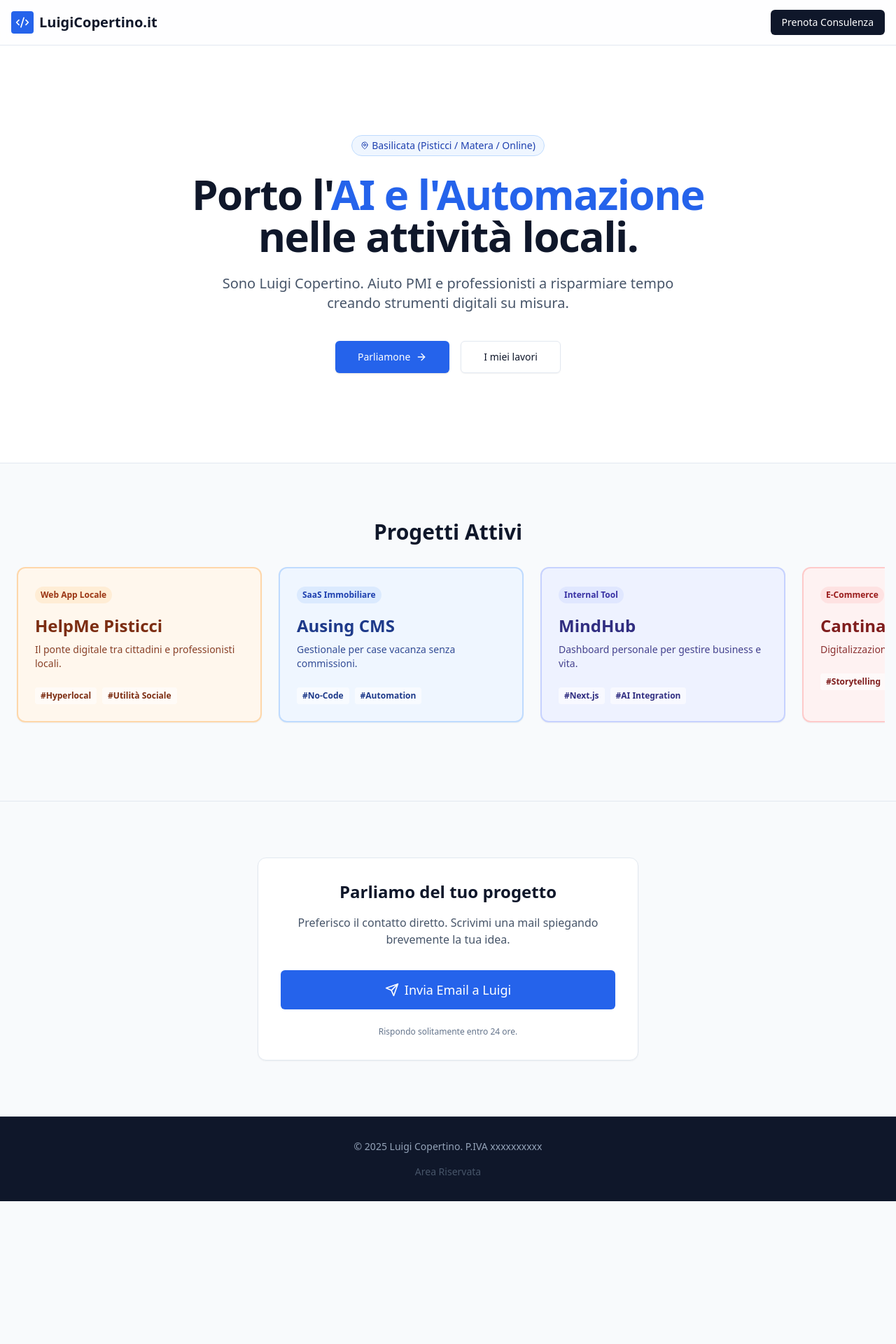
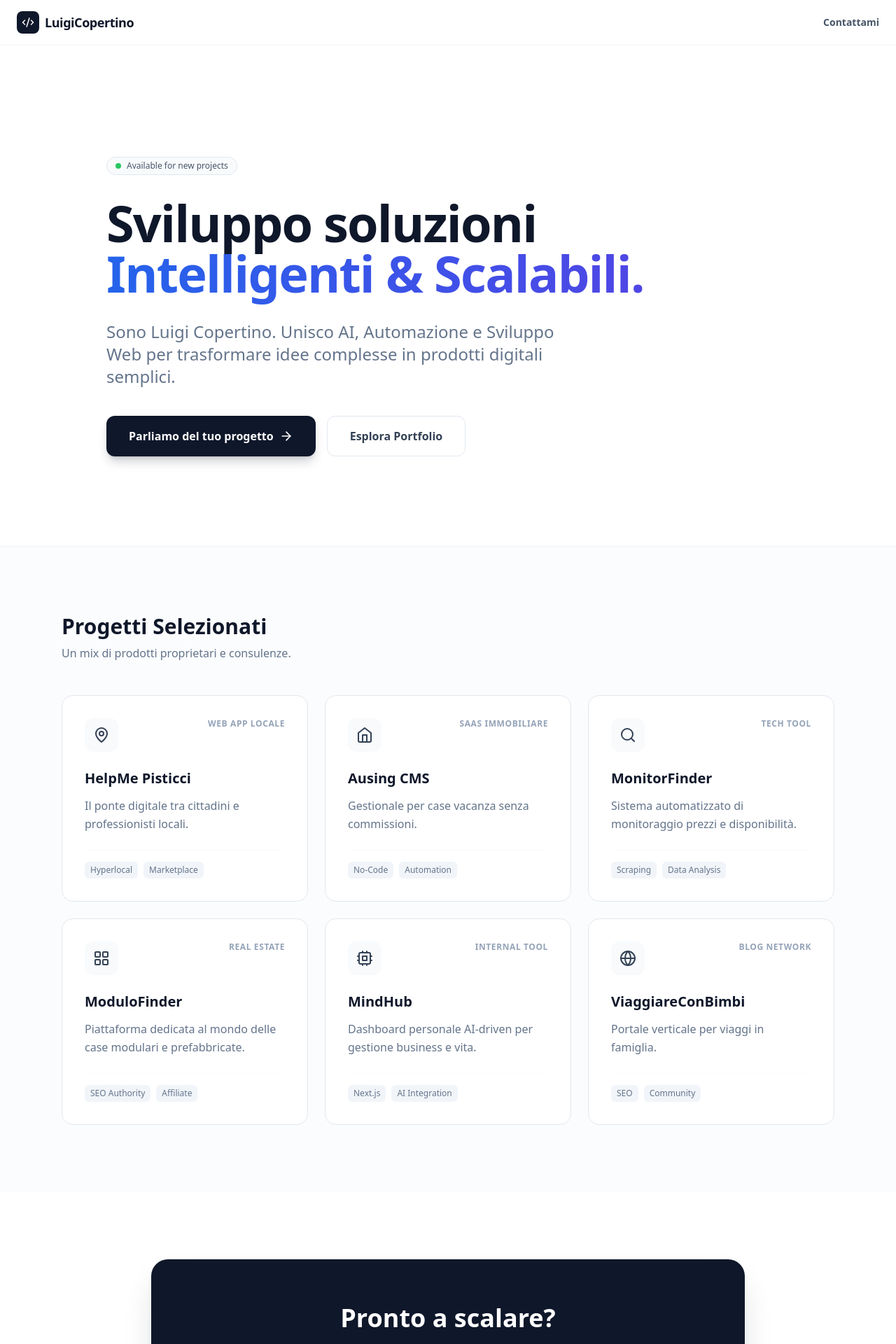
Before and after one commit to copertinoluigi/www, a Next.js app: page / in a window 1280 px wide. Shown: the top 1920 px of the page at 70% size. Before the commit the page ends 1716 px from the top, so only its background shows below. Built offline with nearby package versions, Linux system fonts and the light colour scheme.

Commit message:
Update page.tsx

```diff
--- a/app/page.tsx
+++ b/app/page.tsx
@@ -1,130 +1,158 @@
 "use client";
 
 import Link from "next/link";
-import { ArrowRight, Code2, MapPin, Send, CheckCircle2, BrainCircuit, Database } from "lucide-react";
-import { useState } from "react";
+import { ArrowRight, Code2, MapPin, Send, Cpu, Globe, Search, Home, LayoutGrid } from "lucide-react";
 
-// PROGETTI
+// --- CONFIGURAZIONE PROGETTI ---
 const projects = [
   {
     title: "HelpMe Pisticci",
     category: "Web App Locale",
     desc: "Il ponte digitale tra cittadini e professionisti locali.",
-    tags: ["Hyperlocal", "Utilità Sociale"],
-    color: "bg-orange-50 border-orange-200 text-orange-900",
-    badge: "bg-orange-100 text-orange-800"
+    tags: ["Hyperlocal", "Marketplace"],
+    icon: MapPin,
+    style: "hover:border-orange-400/50 hover:bg-orange-50/30"
   },
   {
     title: "Ausing CMS",
     category: "SaaS Immobiliare",
     desc: "Gestionale per case vacanza senza commissioni.",
     tags: ["No-Code", "Automation"],
-    color: "bg-blue-50 border-blue-200 text-blue-900",
-    badge: "bg-blue-100 text-blue-800"
+    icon: Home,
+    style: "hover:border-blue-400/50 hover:bg-blue-50/30"
+  },
+  {
+    title: "MonitorFinder",
+    category: "Tech Tool",
+    desc: "Sistema automatizzato di monitoraggio prezzi e disponibilità.",
+    tags: ["Scraping", "Data Analysis"],
+    icon: Search,
+    style: "hover:border-emerald-400/50 hover:bg-emerald-50/30"
+  },
+  {
+    title: "ModuloFinder",
+    category: "Real Estate",
+    desc: "Piattaforma dedicata al mondo delle case modulari e prefabbricate.",
+    tags: ["SEO Authority", "Affiliate"],
+    icon: LayoutGrid,
+    style: "hover:border-indigo-400/50 hover:bg-indigo-50/30"
   },
   {
     title: "MindHub",
     category: "Internal Tool",
-    desc: "Dashboard personale per gestire business e vita.",
+    desc: "Dashboard personale AI-driven per gestione business e vita.",
     tags: ["Next.js", "AI Integration"],
-    color: "bg-indigo-50 border-indigo-200 text-indigo-900",
-    badge: "bg-indigo-100 text-indigo-800"
-  },
-  {
-    title: "Cantina Tre Copertino",
-    category: "E-Commerce",
-    desc: "Digitalizzazione brand vinicolo familiare.",
-    tags: ["Storytelling", "Brand"],
-    color: "bg-red-50 border-red-200 text-red-900",
-    badge: "bg-red-100 text-red-800"
+    icon: Cpu,
+    style: "hover:border-purple-400/50 hover:bg-purple-50/30"
   },
   {
     title: "ViaggiareConBimbi",
-    category: "Blog SEO",
-    desc: "Portale per viaggi in famiglia.",
-    tags: ["SEO", "Affiliazioni"],
-    color: "bg-green-50 border-green-200 text-green-900",
-    badge: "bg-green-100 text-green-800"
+    category: "Blog Network",
+    desc: "Portale verticale per viaggi in famiglia.",
+    tags: ["SEO", "Community"],
+    icon: Globe,
+    style: "hover:border-pink-400/50 hover:bg-pink-50/30"
   },
 ];
 
 export default function PublicPage() {
   return (
-    <div className="flex flex-col min-h-screen font-sans text-slate-900 bg-slate-50">
+    <div className="flex flex-col min-h-screen font-sans text-slate-900 bg-white selection:bg-blue-100">
 
-      {/* NAVBAR */}
-      <header className="sticky top-0 z-50 w-full bg-white/80 backdrop-blur-md border-b border-slate-200">
-        <div className="container mx-auto px-4 h-16 flex items-center justify-between">
-          <div className="font-bold text-xl flex items-center gap-2">
-            <div className="w-8 h-8 bg-blue-600 rounded flex items-center justify-center text-white">
-              <Code2 size={20}/>
+      {/* --- NAVBAR MINIMAL --- */}
+      <header className="fixed top-0 z-50 w-full bg-white/80 backdrop-blur-lg border-b border-slate-100">
+        <div className="container mx-auto px-6 h-16 flex items-center justify-between">
+          <div className="font-bold text-lg tracking-tight flex items-center gap-2">
+            <div className="w-8 h-8 bg-slate-900 rounded-lg flex items-center justify-center text-white">
+              <Code2 size={18}/>
             </div>
-            LuigiCopertino.it
+            LuigiCopertino
           </div>
           <Link
             href="#contatti"
-            className="bg-slate-900 text-white px-4 py-2 rounded-md text-sm font-medium hover:bg-slate-800 transition-colors"
+            className="text-sm font-semibold text-slate-600 hover:text-blue-600 transition-colors"
           >
-            Prenota Consulenza
+            Contattami
           </Link>
         </div>
       </header>
 
-      <main className="flex-grow">
+      <main className="flex-grow pt-24">
 
-        {/* HERO */}
-        <section className="py-20 lg:py-32 bg-white text-center">
-          <div className="container mx-auto px-4">
-            <span className="inline-flex items-center rounded-full border border-blue-200 bg-blue-50 px-3 py-1 text-sm font-medium text-blue-800 mb-6">
-              <MapPin className="mr-1 h-3 w-3" /> Basilicata (Pisticci / Matera / Online)
-            </span>
-            <h1 className="text-4xl md:text-6xl font-extrabold tracking-tight text-slate-900 mb-6">
-              Porto l'<span className="text-blue-600">AI e l'Automazione</span><br /> nelle attività locali.
+        {/* --- HERO SECTION MODERN --- */}
+        <section className="py-24 lg:py-32 container mx-auto px-6 max-w-5xl">
+          <div className="flex flex-col items-start text-left">
+            <div className="inline-flex items-center rounded-full border border-slate-200 bg-slate-50 px-3 py-1 text-xs font-medium text-slate-600 mb-8">
+              <span className="w-2 h-2 rounded-full bg-green-500 mr-2 animate-pulse"></span>
+              Available for new projects
+            </div>
+
+            <h1 className="text-5xl md:text-7xl font-bold tracking-tight text-slate-900 mb-8 leading-[1.1]">
+              Sviluppo soluzioni <br />
+              <span className="text-transparent bg-clip-text bg-gradient-to-r from-blue-600 to-indigo-600">
+                Intelligenti & Scalabili.
+              </span>
             </h1>
-            <p className="text-xl text-slate-600 mb-10 max-w-2xl mx-auto">
-              Sono Luigi Copertino. Aiuto PMI e professionisti a risparmiare tempo creando strumenti digitali su misura.
+
+            <p className="text-xl md:text-2xl text-slate-500 mb-10 max-w-2xl leading-relaxed">
+              Sono Luigi Copertino. Unisco AI, Automazione e Sviluppo Web per trasformare idee complesse in prodotti digitali semplici.
             </p>
-            <div className="flex justify-center gap-4">
+
+            <div className="flex flex-col sm:flex-row gap-4 w-full sm:w-auto">
               <Link
                 href="#contatti"
-                className="inline-flex items-center justify-center rounded-md bg-blue-600 px-8 py-3 text-sm font-medium text-white shadow transition-colors hover:bg-blue-700 focus-visible:outline-none focus-visible:ring-1 focus-visible:ring-ring"
+                className="inline-flex items-center justify-center rounded-xl bg-slate-900 px-8 py-4 text-base font-semibold text-white shadow-lg shadow-slate-900/20 transition-all hover:bg-slate-800 hover:scale-[1.02]"
               >
-                Parliamone <ArrowRight className="ml-2 h-4 w-4" />
+                Parliamo del tuo progetto <ArrowRight className="ml-2 h-5 w-5" />
               </Link>
               <Link
                 href="#progetti"
-                className="inline-flex items-center justify-center rounded-md border border-slate-200 bg-white px-8 py-3 text-sm font-medium shadow-sm transition-colors hover:bg-slate-100 focus-visible:outline-none focus-visible:ring-1 focus-visible:ring-ring"
+                className="inline-flex items-center justify-center rounded-xl border border-slate-200 bg-white px-8 py-4 text-base font-semibold text-slate-700 transition-all hover:bg-slate-50 hover:border-slate-300"
               >
-                I miei lavori
+                Esplora Portfolio
               </Link>
             </div>
           </div>
         </section>
 
-        {/* PROGETTI */}
-        <section id="progetti" className="py-20 bg-slate-50 border-y border-slate-200">
-          <div className="container mx-auto px-4">
-            <h2 className="text-3xl font-bold mb-8 text-center text-slate-900">Progetti Attivi</h2>
+        {/* --- PROGETTI (GRID LAYOUT) --- */}
+        <section id="progetti" className="py-24 bg-slate-50/50 border-t border-slate-100">
+          <div className="container mx-auto px-6 max-w-6xl">
+            <div className="flex flex-col md:flex-row justify-between items-end mb-12 gap-4">
+              <div>
+                <h2 className="text-3xl font-bold text-slate-900">Progetti Selezionati</h2>
+                <p className="text-slate-500 mt-2">Un mix di prodotti proprietari e consulenze.</p>
+              </div>
+            </div>
 
-            <div className="flex overflow-x-auto pb-8 gap-6 snap-x snap-mandatory px-2">
+            <div className="grid grid-cols-1 md:grid-cols-2 lg:grid-cols-3 gap-6">
               {projects.map((project, idx) => (
                 <div
                   key={idx}
-                  className={`min-w-[300px] md:min-w-[350px] snap-center rounded-xl border-2 p-6 shadow-sm ${project.color}`}
+                  className={`group relative flex flex-col justify-between p-8 rounded-2xl bg-white border border-slate-200 transition-all duration-300 hover:shadow-xl ${project.style}`}
                 >
-                  <div className="mb-4">
-                    <span className={`inline-block rounded-full px-2 py-1 text-xs font-semibold ${project.badge}`}>
-                      {project.category}
-                    </span>
+                  <div>
+                    <div className="flex justify-between items-start mb-6">
+                      <div className="p-3 bg-slate-50 rounded-xl group-hover:bg-white transition-colors">
+                        <project.icon className="w-6 h-6 text-slate-700" />
+                      </div>
+                      <span className="text-xs font-semibold uppercase tracking-wider text-slate-400">
+                        {project.category}
+                      </span>
+                    </div>
+
+                    <h3 className="text-xl font-bold text-slate-900 mb-3 group-hover:text-blue-600 transition-colors">
+                      {project.title}
+                    </h3>
+                    <p className="text-slate-500 leading-relaxed mb-6">
+                      {project.desc}
+                    </p>
                   </div>
-                  <h3 className="text-2xl font-bold mb-2">{project.title}</h3>
-                  <p className="text-sm font-medium opacity-90 mb-6">
-                    {project.desc}
-                  </p>
-                  <div className="flex flex-wrap gap-2">
+
+                  <div className="flex flex-wrap gap-2 pt-4 border-t border-slate-50">
                     {project.tags.map(t => (
-                      <span key={t} className="text-xs font-bold bg-white/60 px-2 py-1 rounded">
-                        #{t}
+                      <span key={t} className="text-xs font-medium text-slate-500 bg-slate-100 px-2 py-1 rounded-md">
+                        {t}
                       </span>
                     ))}
                   </div>
@@ -134,36 +162,45 @@ export default function PublicPage() {
           </div>
         </section>
 
-        {/* CONTATTI */}
-        <section id="contatti" className="py-20 container mx-auto px-4 max-w-xl">
-          <div className="rounded-xl border border-slate-200 bg-white text-slate-900 shadow-sm p-8 text-center">
-            <h3 className="text-2xl font-bold mb-4">Parliamo del tuo progetto</h3>
-            <p className="text-slate-600 mb-8">
-              Preferisco il contatto diretto. Scrivimi una mail spiegando brevemente la tua idea.
+        {/* --- CONTATTI (CLEAN) --- */}
+        <section id="contatti" className="py-24 container mx-auto px-6 max-w-4xl">
+          <div className="bg-slate-900 rounded-3xl p-8 md:p-16 text-center shadow-2xl shadow-slate-900/20 text-white relative overflow-hidden">
+
+            {/* Background Gradient Blob */}
+            <div className="absolute top-0 left-1/2 -translate-x-1/2 w-[500px] h-[500px] bg-blue-600/20 rounded-full blur-3xl -z-10 pointer-events-none"></div>
+
+            <h3 className="text-3xl md:text-4xl font-bold mb-6">Pronto a scalare?</h3>
+            <p className="text-slate-300 text-lg mb-10 max-w-xl mx-auto">
+              Che si tratti di automatizzare un processo noioso o lanciare una nuova piattaforma, scrivimi. Rispondo personalmente.
             </p>
 
             <a
-              href="mailto:copertino.luigi@gmail.com?subject=Richiesta%20Consulenza"
-              className="w-full inline-flex items-center justify-center rounded-md bg-blue-600 h-14 text-lg font-medium text-white hover:bg-blue-700 transition-colors"
+              href="mailto:copertino.luigi@gmail.com?subject=Richiesta%20Info%20Web"
+              className="inline-flex items-center justify-center rounded-full bg-white text-slate-900 px-10 py-4 text-lg font-bold hover:bg-blue-50 transition-all hover:scale-105"
             >
-              <Send className="mr-2 h-5 w-5" /> Invia Email a Luigi
+              <Send className="mr-2 h-5 w-5 text-blue-600" /> Invia Email
             </a>
-
-            <p className="text-xs text-slate-500 mt-6">
-              Rispondo solitamente entro 24 ore.
-            </p>
           </div>
         </section>
 
       </main>
 
-      {/* FOOTER */}
-      <footer className="bg-slate-900 text-slate-400 py-8 text-center text-sm border-t border-slate-800">
-        <p>© {new Date().getFullYear()} Luigi Copertino. P.IVA xxxxxxxxxx</p>
-        <div className="mt-4">
-            <Link href="/mindhub" className="text-slate-600 hover:text-slate-400 transition-colors">
-              Area Riservata
+      {/* --- FOOTER INTERNATIONAL --- */}
+      <footer className="bg-white text-slate-500 py-12 border-t border-slate-100">
+        <div className="container mx-auto px-6 flex flex-col md:flex-row justify-between items-center gap-6 text-sm">
+          <div className="flex flex-col md:flex-row items-center gap-2 md:gap-6">
+            <span className="font-semibold text-slate-900">Luigi Copertino</span>
+            <span className="hidden md:inline text-slate-300">|</span>
+            <span>Freelancer - Malta 🇲🇹</span>
+          </div>
+
+          <div className="flex gap-6">
+            <Link href="https://linkedin.com" target="_blank" className="hover:text-blue-600 transition-colors">LinkedIn</Link>
+            <Link href="https://github.com" target="_blank" className="hover:text-blue-600 transition-colors">GitHub</Link>
+            <Link href="/mindhub" className="text-slate-400 hover:text-slate-900 transition-colors">
+              Hub
             </Link>
+          </div>
         </div>
       </footer>
     </div>
```
